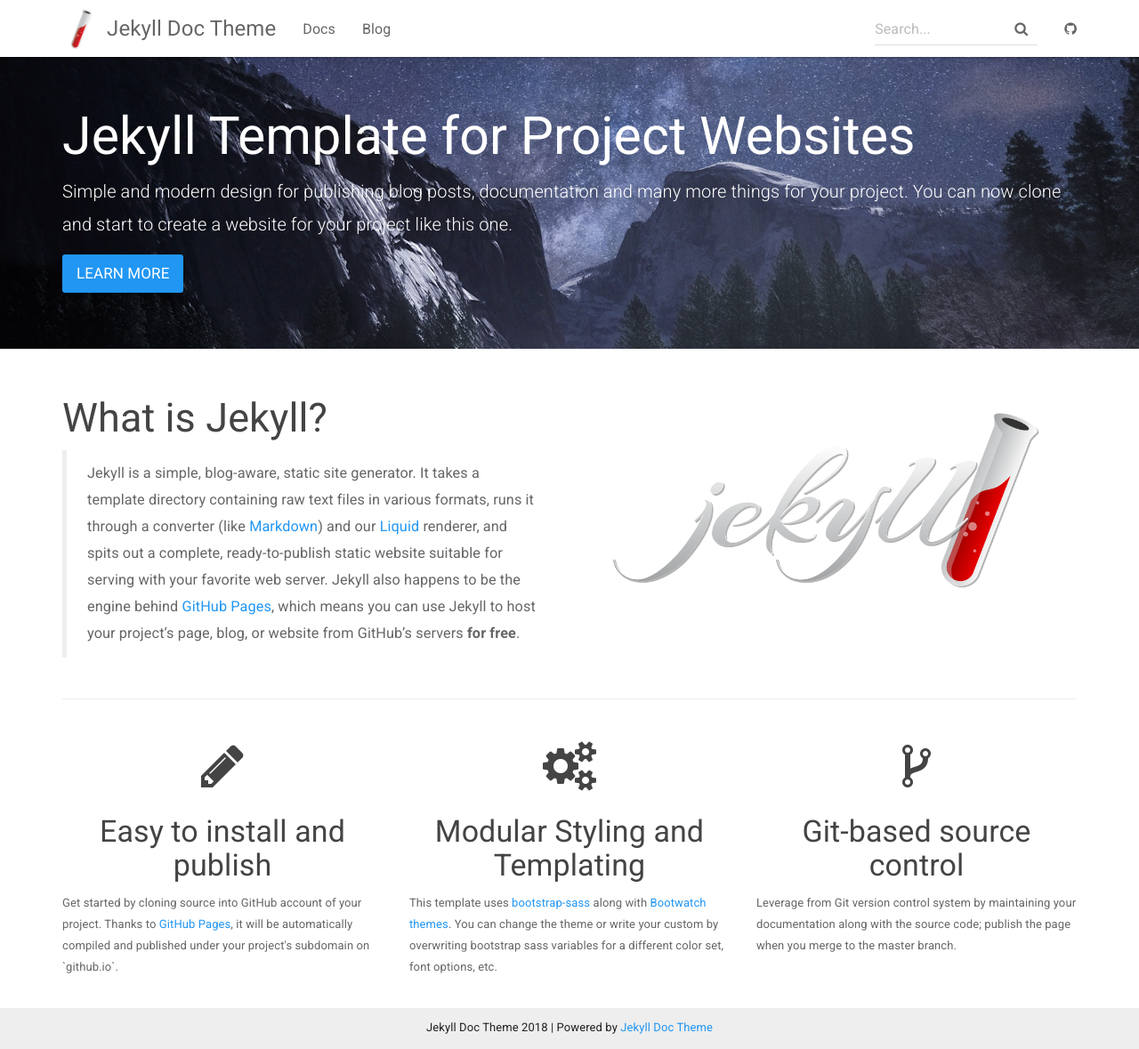
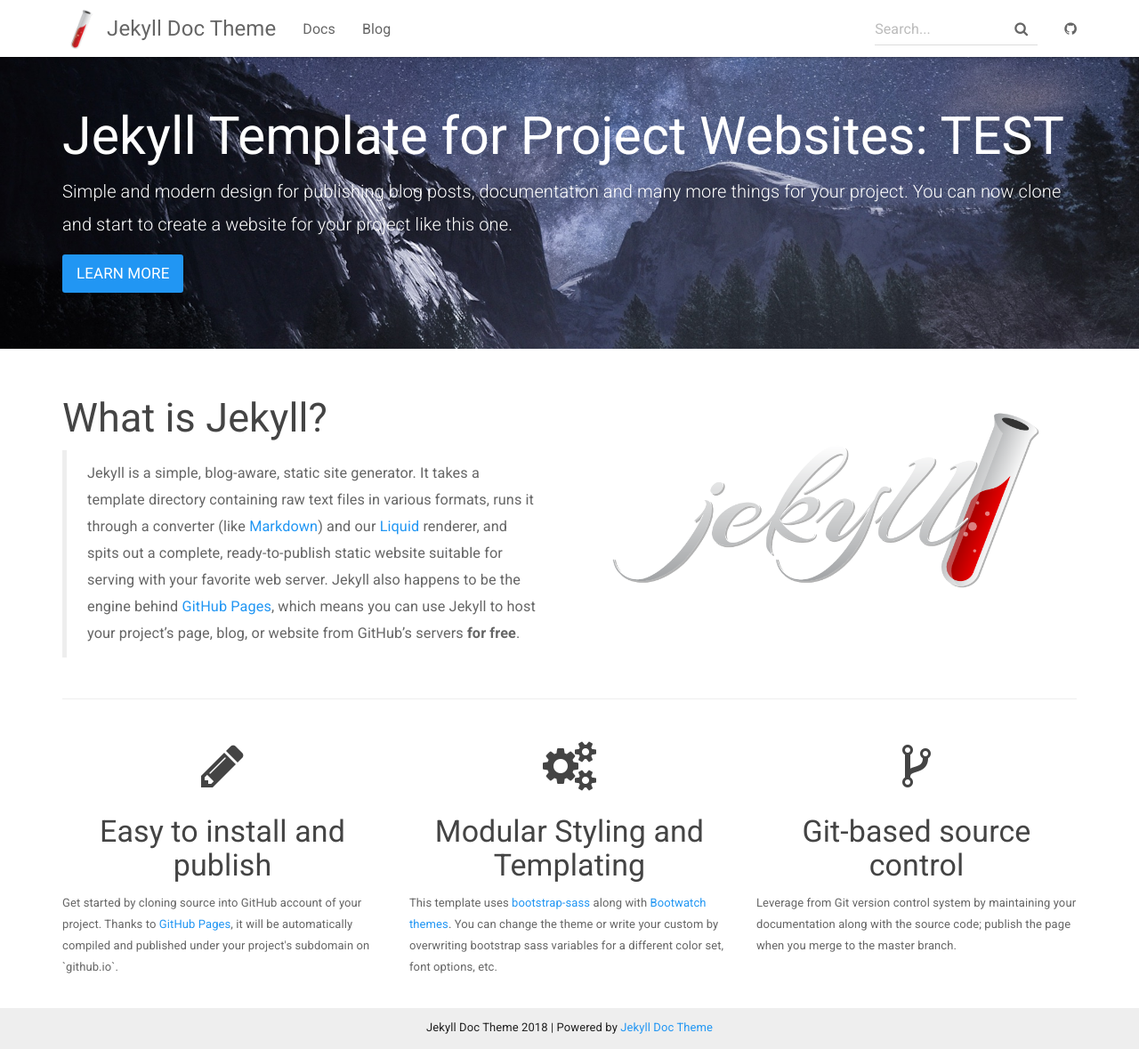
Before and after one commit to git-vigor/vigor-cms, a Jekyll site: the page built from index.html, in a window 1280 px wide and 1179 px high. Shown: the whole window at 89% size. Built offline with Jekyll 4.4.1, drawn with Linux system fonts in a browser that asks for light colours; nearby versions of some CDN libraries.

Commit message:
Update from Forestry.io - Updated index.html

```diff
--- a/index.html
+++ b/index.html
@@ -1,10 +1,10 @@
 ---
 layout: default
+
 ---
-
 <div class="header-container jumbotron">
     <div class="container">
-        <h1>Jekyll Template for Project Websites</h1>
+        <h1>Jekyll Template for Project Websites: TEST</h1>
         <p>Simple and modern design for publishing blog posts, documentation and many more things for your project.
           You can now clone and start to create a website for your project like this one.</p>
         <p><a class="btn btn-primary btn-lg" href="{{ "/docs/home/" | prepend: site.baseurl }}" role="button">Learn more</a></p>
```
